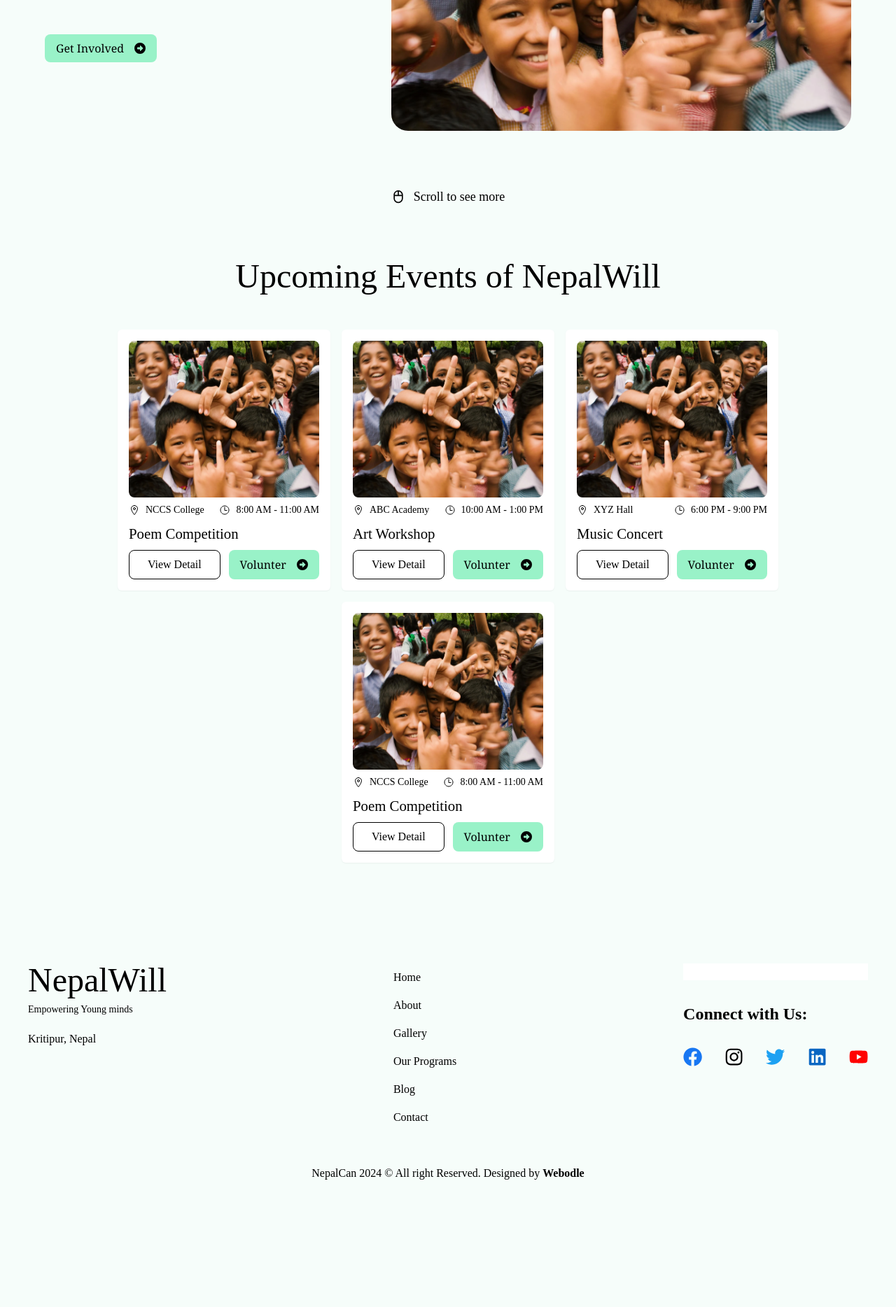
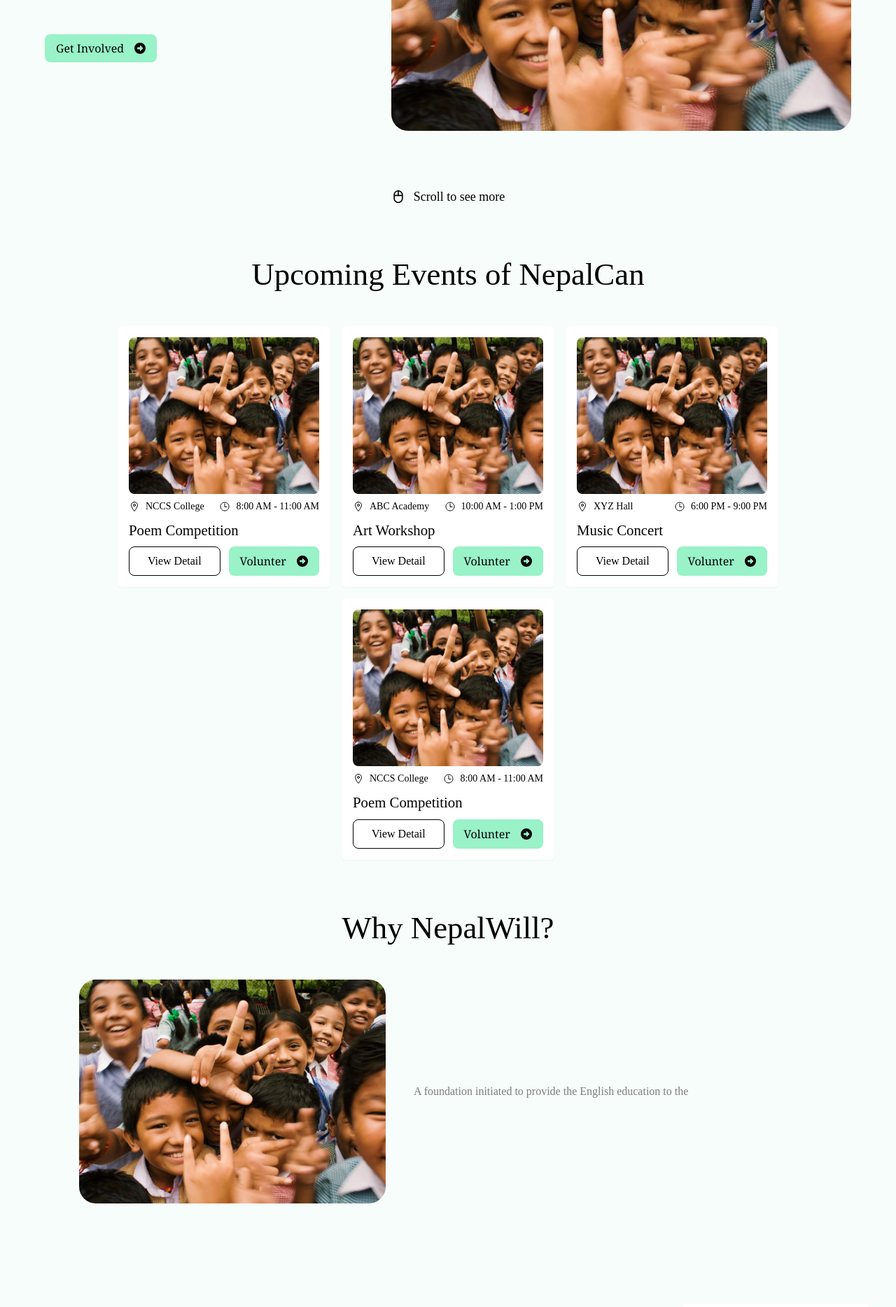
Before and after one commit to phuyalbish/nepalwill-frontend, a React (Vite) app: page / in a window 1280 px wide. Shown: the part 477-2345 px from the top of the page at 70% size. Before the commit the page ends 2182 px from the top, so only its background shows below. Built offline with nearby package versions, Linux system fonts and the light colour scheme.

Commit message:
why nepalwill added

```diff
--- /dev/null
+++ b/src/components/tiles/SectionHeadingTile.jsx
@@ -0,0 +1,16 @@
+import React from "react";
+import PropTypes from "prop-types";
+
+function SectionHeadingTile({ heading }) {
+  return (
+    <div className="sm:text-[2.8rem] text-[1.75rem] font-medium w-full text-center">
+      {heading}
+    </div>
+  );
+}
+
+SectionHeadingTile.propTypes = {
+  heading: PropTypes.string.isRequired,
+};
+
+export default SectionHeadingTile;
--- a/src/pages/landingpage/UpcomingEvents.jsx
+++ b/src/pages/landingpage/UpcomingEvents.jsx
@@ -1,5 +1,6 @@
 import React from "react";
 import EventTile from "@/components/tiles/EventTile";
+import SectionHeadingTile from "@/components/tiles/SectionHeadingTile.jsx";
 export default function UpcomingEvents() {
   const events = [
     {
@@ -29,9 +30,7 @@ export default function UpcomingEvents() {
   ];
   return (
     <div className="flex flex-col justify-center gap-10">
-      <div className="sm:text-[3rem] text-[1.75rem] w-full text-center">
-        Upcoming Events of NepalWill
-      </div>
+      <SectionHeadingTile heading="Upcoming Events of NepalCan" />
       <div className="flex flex-wrap gap-4  justify-center flex-grow-0 animate-slideUpEvent">
         {events.map((event, index) => (
           <EventTile
--- /dev/null
+++ b/src/pages/landingpage/WhyNepalCan.jsx
@@ -0,0 +1,24 @@
+import React from "react";
+import SectionHeadingTile from "@/components/tiles/SectionHeadingTile.jsx";
+import logo from "@/assets/splashImg.png";
+function WhyNepalCan() {
+  return (
+    <div className="flex flex-col justify-center gap-10">
+      <SectionHeadingTile heading="Why NepalWill?" />
+      <div className="flex flex-col md:flex-row   items-center gap-10 justify-center">
+        <img
+          src={logo}
+          alt=""
+          className="sm:w-auto w-full lg:h-[20rem]  md:h-[20rem] h-auto  rounded-3xl"
+        />
+        <div className="flex flex-col gap-[3rem] w-1/2 text-base text-default opacity-50">
+          <div className="">
+            A foundation initiated to provide the English education to the
+          </div>
+        </div>
+      </div>
+    </div>
+  );
+}
+
+export default WhyNepalCan;
--- a/src/views/LandingPage.jsx
+++ b/src/views/LandingPage.jsx
@@ -1,12 +1,14 @@
 import PageLayout from "@/components/layouts/PageLayout.jsx";
 import SplashSection from "@/pages/landingpage/SplashSection";
 import UpcomingEvents from "@/pages/landingpage/UpcomingEvents";
+import WhyNepalCan from "@/pages/landingpage/WhyNepalCan";
 export default function LandingPage() {
   return (
     <PageLayout>
       <div className="flex flex-col sm:w-[90vw] m-auto gap-16 md:mt-24">
         <SplashSection />
         <UpcomingEvents />
+        <WhyNepalCan />
       </div>
     </PageLayout>
   );
```
